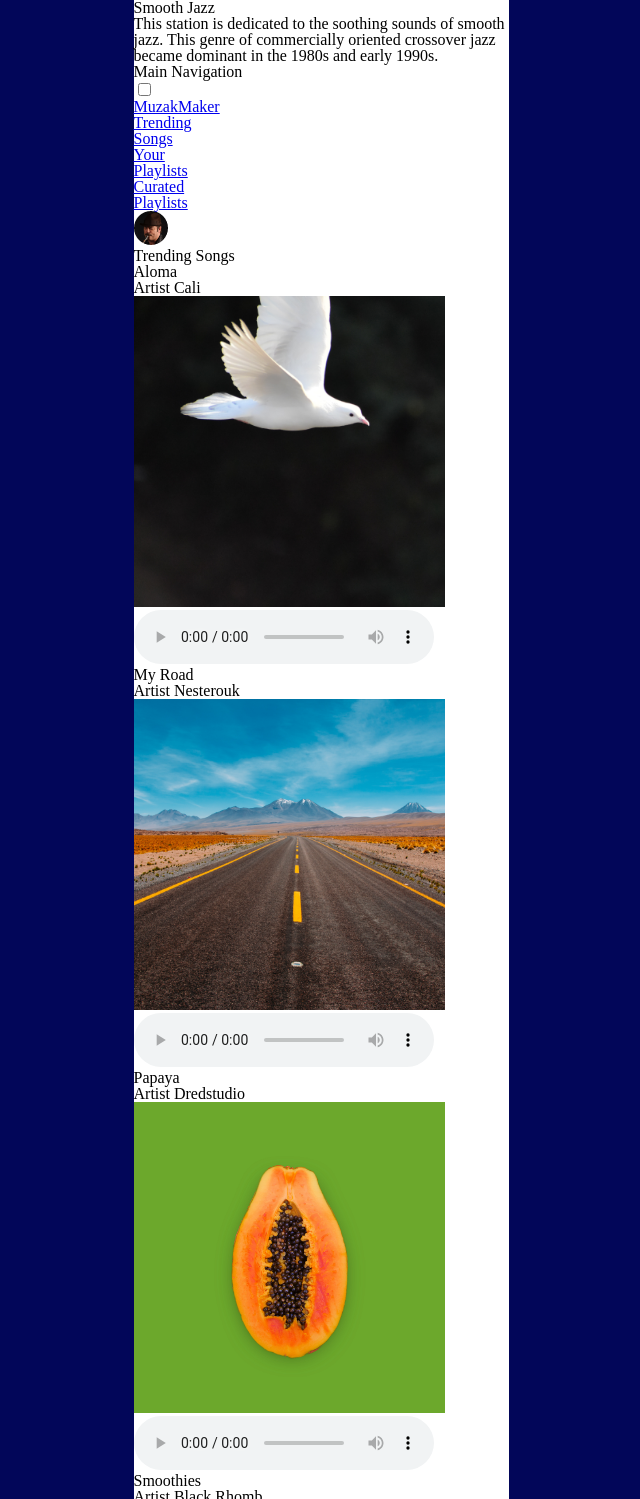
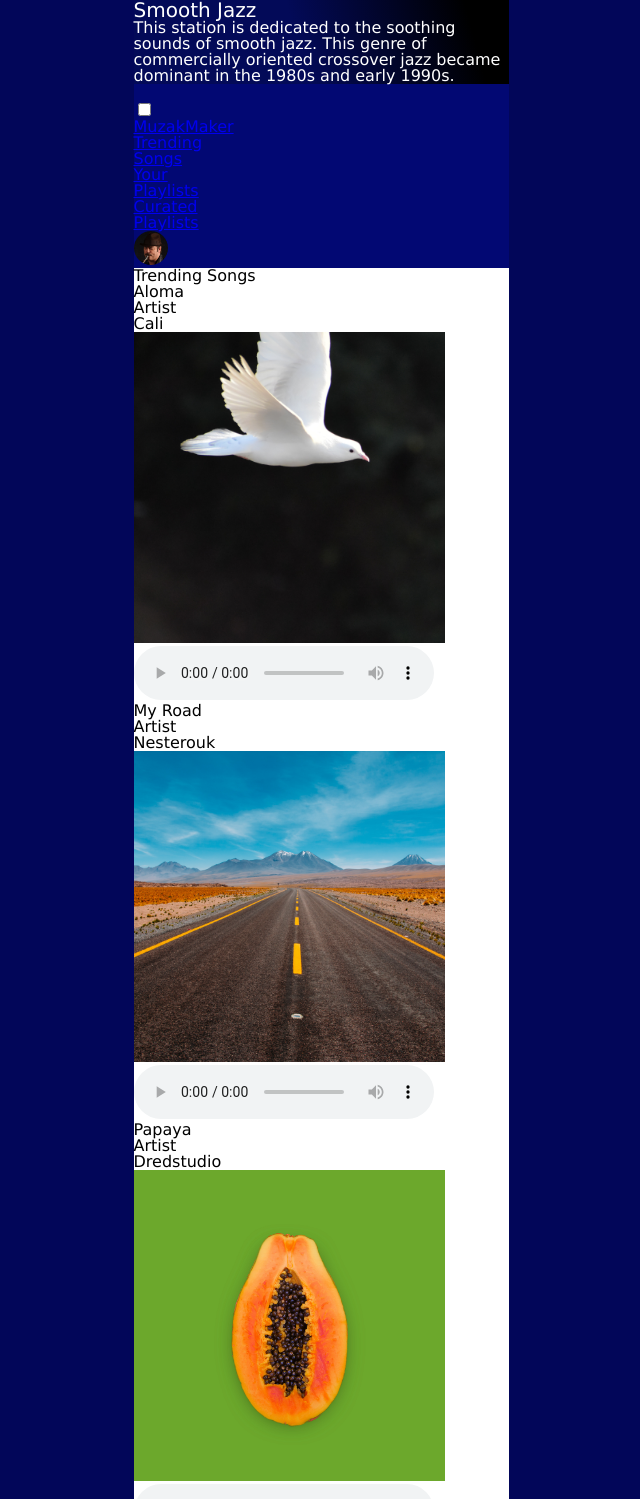
Before and after one commit to dnstephe/streamingmedia, a plain HTML site: page index.html in a window 1280 px wide. Shown: the top 1499 px of the page, without its empty margins (319-959 px from the left). Drawn offline with Linux system fonts and the light colour scheme.

Commit message:
corrected html & added more css

```diff
--- a/index.html
+++ b/index.html
@@ -11,7 +11,6 @@
         <header>
             <h1>Smooth Jazz</h1>
             <p>This station is dedicated to the soothing sounds of smooth jazz. This genre of commercially oriented crossover jazz became dominant in the 1980s and early 1990s.</p>
-        </header>
             <nav>
                 <h2>Main Navigation</h2>
                 <input type="checkbox" id="dropdown" />
@@ -24,41 +23,69 @@
                 <li><a href="user"><img src="images/duke-silver.png" alt="user profile picture"></a></li>
                 </ul>
             </nav>
+        </header>
+
 
     <main>
-        <div class="trending">
+        <section id="trending">
                 <h3>Trending Songs</h3>
+            <div class="scroll">
                 <section>
                     <h3>Aloma</h3>
-                <p>Artist Cali</p>
-                <img src="images/aloma-cover.png" alt="white dove aloma album cover">
+                        <dl>
+                            <dt>Artist</dt>
+                            <dd>Cali</dd>
+                        </dl>
+            </div>
+                <img src="images/aloma-cover.png" alt="white dove, aloma album cover">
                 <audio controls src="audio/aloma.mp3"></audio>
             </section>
             <section>
+                <div>
                     <h3>My Road</h3>
-                <p>Artist Nesterouk</p>
+                    <dl>
+                        <dt>Artist</dt>
+                        <dd>Nesterouk</dd>
+                    </dl>
+                </div>
                 <img src="images/my-road-cover.png" alt="lonely desert road, my road abulb cover">
+
                 <audio controls src="audio/my-road.mp3"></audio>
             </section>
             <section>
+                <div>
                     <h3>Papaya</h3>
-                <p>Artist Dredstudio</p>
+                    <dl>
+                        <dt>Artist</dt>
+                        <dd>Dredstudio</dd>
+                    </dl>
+                </div>
                 <img src="images/papaya-cover.png" alt="papaya on green background, papaya album cover">
                 <audio controls src="audio/papaya.mp3"></audio>
             </section>
             <section>
+                <div>
                     <h3>Smoothies</h3>
-                <p>Artist Black Rhomb</p>
+                    <dl>
+                        <dt>Artist</dt>
+                        <dd>Black Rhomb</dd>
+                    </dl>
+                </div>
                 <img src="images/smoothies-cover.png" alt="pineapple, apple and fruit smoothie, black rhomb album cover">
                 <audio controls src="audio/smoothies.mp3"></audio>
             </section>
             <section>
+                <div>
                     <h3>Successful Performance</h3>
-                <p>Artist Ricky Bombino</p>
+                    <dl>
+                        <dt>Artist</dt>
+                        <dd>Ricky Bombino</dd>
+                    </dl>
+                </div>
                 <img src="images/successful-performance-cover.png" alt="man in red sweater excited, ricky bombino album cover">
                 <audio controls src="audio/successful-performance.mp3"></audio>
             </section>
-        </div>
+        </section>
 
         <button>More trending</button>
 
--- a/style.css
+++ b/style.css
@@ -1,7 +1,7 @@
 /* http://meyerweb.com/eric/tools/css/reset/
 v2.0 | 20110126
 License: none (public domain)
-*/
+CSS RESET CODE*/
 html, body, div, span, applet, object, iframe,
 h1, h2, h3, h4, h5, h6, p, blockquote, pre,
 a, abbr, acronym, address, big, cite, code,
@@ -45,12 +45,149 @@ table {
     border-collapse: collapse;
     border-spacing: 0;
 }
+/* my css code*/
+    html {
+        background-color: #020659;
+        font-family: Verdana, Geneva, Tahoma, sans-serif;
+}
+    body {
+        width: 375px;
+        margin: 0 auto;
+        background-color: #ffffff;
 
-html {
-    background-color: #020659;
 }
-body {
-    width: 375px;
-    margin: 0 auto;
+    header{
+        width: 100%;
+        background-image: linear-gradient(75deg, rgb(3 10 88 / 100%) 50%, rgb(0 0 0 / 100%) 90%);
+        color:#ffffff;
+}
+    nav{
+        color:#ffffff;
+        background-color:#020873;
+
+}
+
+    h1{
+        font-size:1.25em;
+}
+
+    h2 h3{
+        font-size: 1em;
+}
+
+    p dl dd{
+        font-size: 1em;
+}
+
+    footer p {
+        font-size: .75em;
+}
+    nav h2{
+        visibility:hidden;
+}
+/*hamburger menu
+    ul {
+    overflow: hidden;
+    max-height: 0;
+    transition: max-height .2s ease-out;
+}
+    label {
+    cursor: pointer;
+    display: inline-block;
+    padding: 28px 20px;
+    position: relative;
+    user-select: none;
+}
+label span {
     background-color: #ffffff;
+    display: block;
+    height: 2px;
+    position: relative;
+    transition: background-color .2s ease-out;
+    width: 18px;
 }
+label span:before, label span:after {
+    background: #ffffff;
+    content: '';
+    display: block;
+    height: 100%;
+    position: absolute;
+    transition: all .2s ease-out;
+    width: 100%;
+}
+
+label span:before {
+    top: 5px;
+}
+label span:after {
+    top: -5px;
+}
+input {
+    display: none;
+}
+input:checked ~ ul {
+    max-height: 500px;
+}
+input:checked ~ label span {
+    background: transparent;
+}
+input:checked ~ label span:before {
+    transform: rotate(-45deg);
+}
+input:checked ~ label span:after {
+    transform: rotate(45deg);
+}
+input:checked ~ label:not(.steps) span:before, input:checked ~ label:not(.steps) span:after {
+    top: 0;
+}
+
+@media screen and (min-width:834px) {
+    ul {
+        overflow: visible;
+        position: absolute;
+        top: 0;
+        display: grid;
+        grid-template-columns: 1fr 1fr 1fr 1fr 1fr;
+    }
+    label span, input {
+        display: none;
+    }
+}
+*/
+
+/*audio*/
+audio::-webkit-media-controls-mute-button {
+
+}
+audio::-webkit-media-controls-play-button {
+
+}
+audio::-webkit-media-controls-enclosure {
+
+}
+
+/*scroll bars
+#trending ::-webkit-scrollbar {
+
+}
+#trending ::-webkit-scrollbar-track {
+
+}
+#trending ::-webkit-scrollbar-thumb {
+
+}
+#trending ::-webkit-scrollbar-thumb:hover {
+
+}
+#playlists ::-webkit-scrollbar, #curated ::-webkit-scrollbar {
+
+}
+#playlists ::-webkit-scrollbar-track, #curated ::-webkit-scrollbar-track  {
+
+}
+#playlists ::-webkit-scrollbar-thumb, #curated ::-webkit-scrollbar-thumb {
+
+}
+#playlists ::-webkit-scrollbar-thumb:hover, #curated ::-webkit-scrollbar-thumb:hover {
+
+}*/
```
Lines whose indentation alone changed are shown as unchanged.
